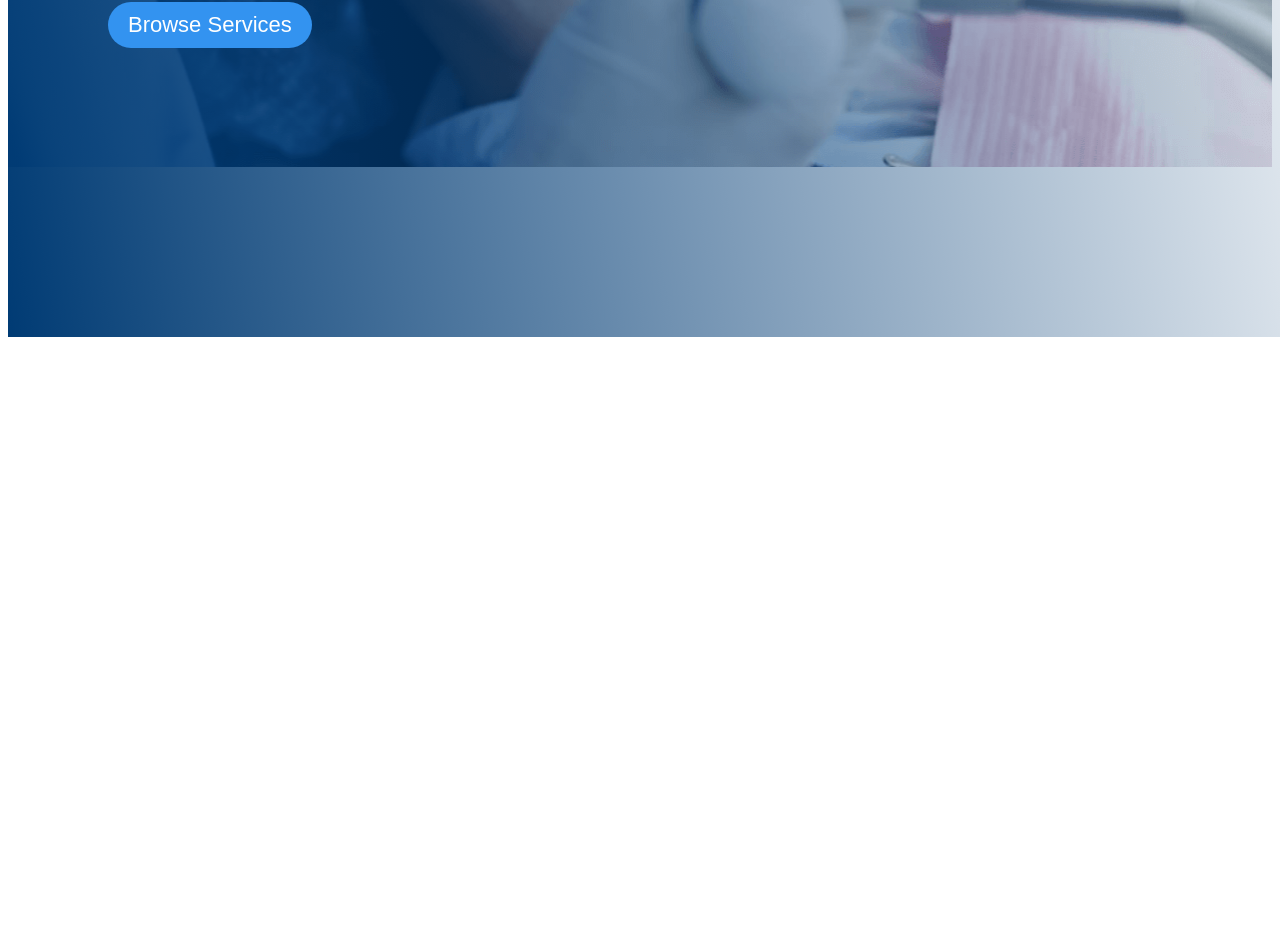
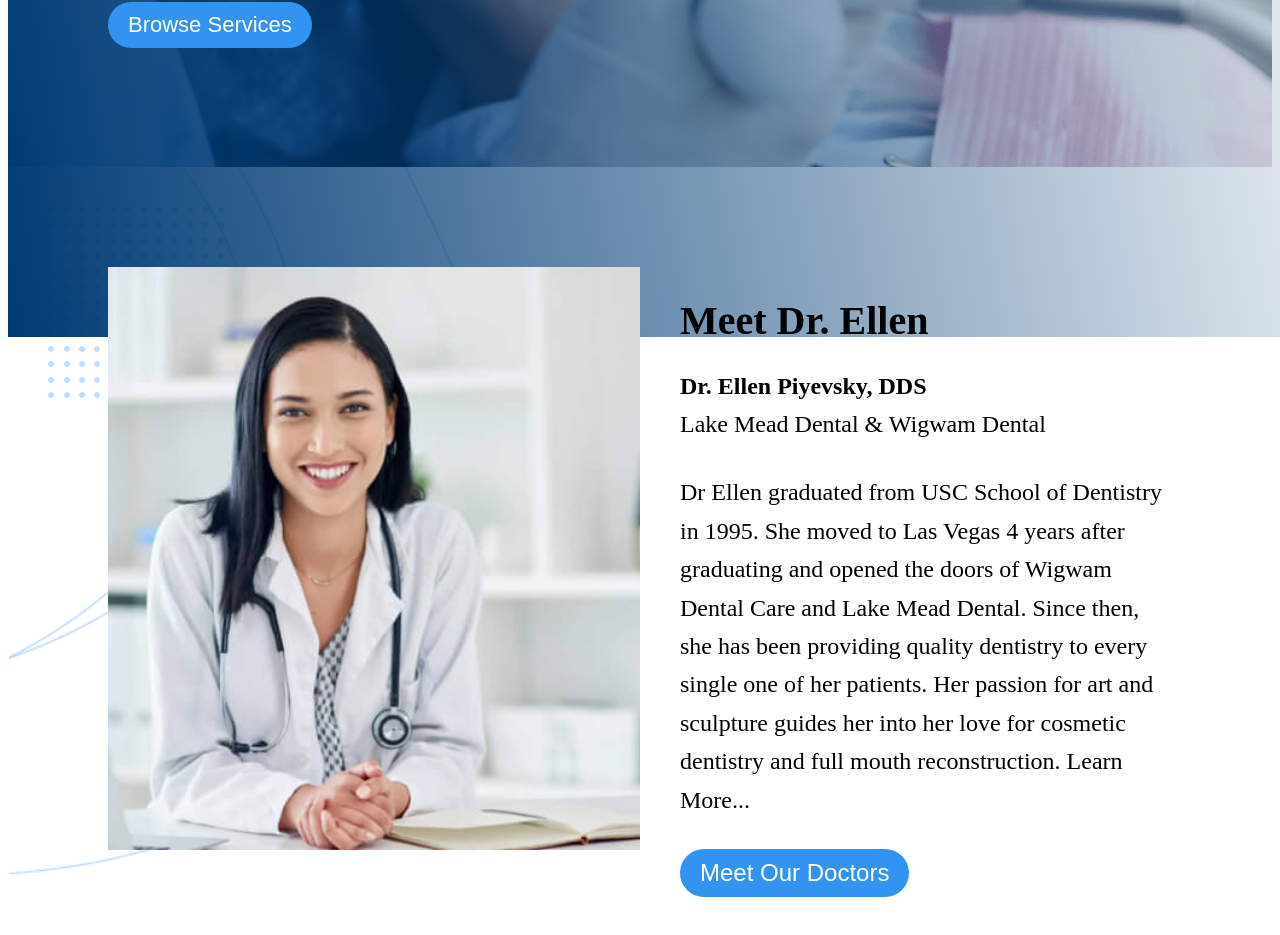
Before and after one commit to idenispankov/lake_mead_dental_next_js, a Next.js app: page / in a window 1280 px wide. Shown: the part 509-1444 px from the top of the page. Before the commit the page ends 846 px from the top, so only its background shows below. Built offline with nearby package versions, Linux system fonts and the light colour scheme.

Commit message:
About Doctor fon-sizes updated

```diff
--- a/components/AboutDoctor/AboutDoctor.js
+++ b/components/AboutDoctor/AboutDoctor.js
@@ -23,12 +23,7 @@ export default function MeetDoctor() {
             Dental Care and Lake Mead Dental. Since then, she has been providing
             quality dentistry to every single one of her patients. Her passion
             for art and sculpture guides her into her love for cosmetic
-            dentistry and full mouth reconstruction.
-          </p>
-          <p className={styles.text__container_text}>
-            Dr Ellen says: "Our mission is to provide our patients with the most
-            positive dental experience possible, combined with personalized care
-            in a modern, comfortable environment. Learn More...
+            dentistry and full mouth reconstruction. Learn More...
           </p>
           <Button
             linkTo='/meet-the-doctors'
--- a/components/AboutDoctor/AboutDoctor.module.css
+++ b/components/AboutDoctor/AboutDoctor.module.css
@@ -25,14 +25,14 @@
 
 .text__container_heading {
   font-weight: bold;
-  font-size: 16px;
+  font-size: 21px;
   line-height: 106.5%;
   margin-bottom: 10px;
 }
 
 .text__container_text {
-  font-size: 12px;
-  line-height: 150%;
+  font-size: 16px;
+  line-height: 160%;
   margin-bottom: 20px;
 }
 
@@ -46,7 +46,7 @@
 }
 
 .button {
-  font-size: 12px;
+  font-size: 16px;
 }
 
 @media screen and (min-width: 450px) {
@@ -85,16 +85,17 @@
     background: url('../../public/images/doctor_ellen_desktop.jpg') no-repeat
       center center/cover;
     margin-right: 30px;
+    min-height: 510px;
   }
   .text__container_heading {
-    font-size: 30px;
+    font-size: 40px;
   }
   .text__container_text {
-    font-size: 14px;
+    font-size: 20px;
     margin-bottom: 12px;
   }
   .button {
-    font-size: 14px;
+    font-size: 20px;
   }
   .section__container_image_dots {
     background: url('../../public/images/dots_doctor.svg') no-repeat center;
@@ -127,14 +128,11 @@
     height: 583px;
     margin-right: 40px;
   }
-  .text__container_heading {
-    font-size: 30px;
-  }
   .text__container_text {
-    font-size: 20px;
+    font-size: 24px;
     margin-bottom: 30px;
   }
   .button {
-    font-size: 20px;
+    font-size: 24px;
   }
 }
--- a/pages/index.js
+++ b/pages/index.js
@@ -16,7 +16,7 @@ export default function Home() {
         <meta name='description' content='Generated by create next app' />
       </Head>
       <Banner />
-      {/* <AboutDoctor /> */}
+      <AboutDoctor />
       {/* <Treatments /> */}
       {/* <WhyUs /> */}
       {/* <MoreAboutUs /> */}
```
